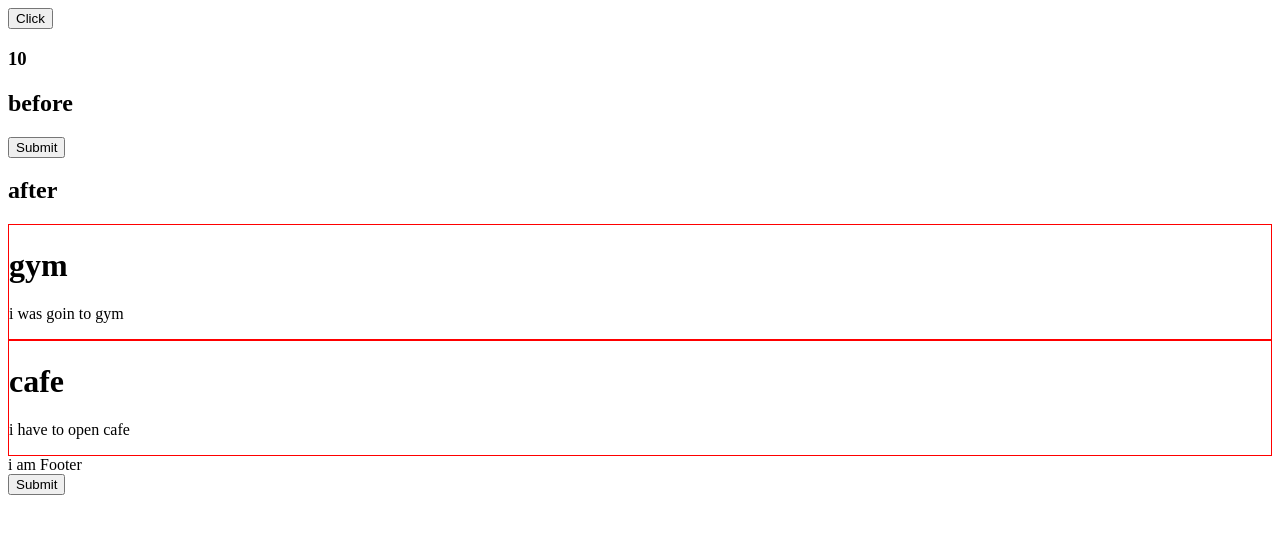
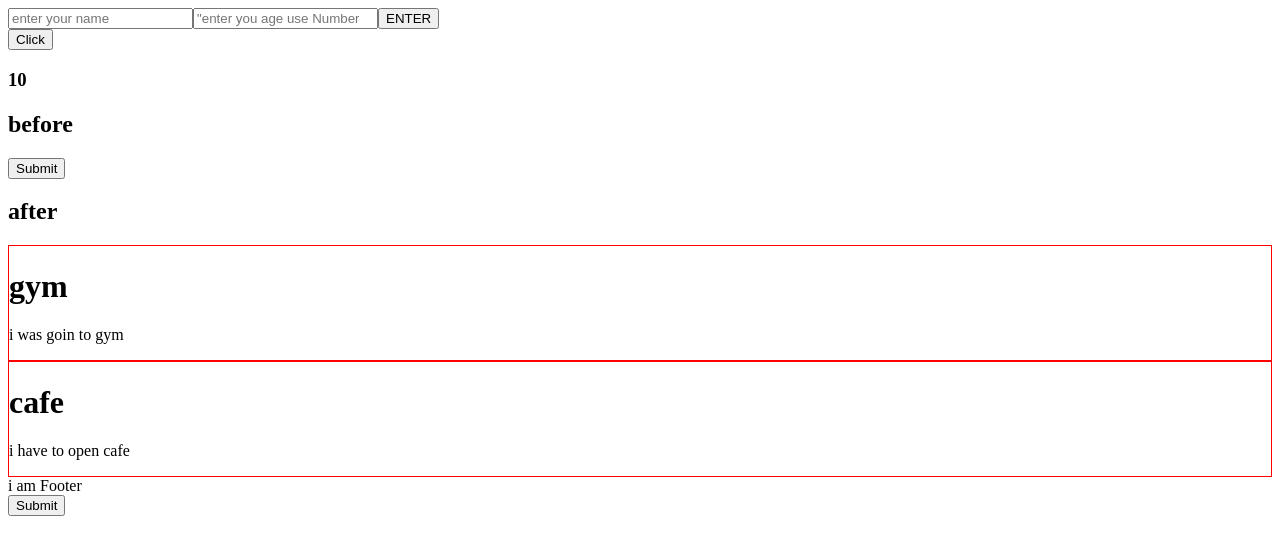
Before and after one commit to Amir-Rehman-Marwat/React-revision-in-1-day, a React (Vite) app in the folder revision1/: page / in a window 1280 px wide. Shown: the top 554 px of the page. Built offline with nearby package versions, Linux system fonts and the light colour scheme.

Commit message:
form handling and validation revised

```diff
--- a/revision1/src/App.jsx
+++ b/revision1/src/App.jsx
@@ -9,6 +9,25 @@ let x=10
   // hooks
   const [a, seta] = useState(x)
   console.log(a)
+  const [name, setname] = useState("")
+  const [age, setage] = useState("")
+
+  const submitHandler=(e)=>{
+    e.preventDefault()
+console.log("form submitted")
+const nameRegex=/^[A-Za-z\s]{2,30}$/;
+const ageRegex=/^(?:1[01][0-9]|120|[1-9]?[0-9])$/;
+const validName=nameRegex.test(name);
+const validAge=ageRegex.test(age);
+if(!validName){
+  alert("Name must contain only letters and spaces (2–30 characters)")
+}
+if(!validAge){
+  alert("Age must be a number between 0 and 120")
+}
+setname("")
+setage("")
+  }
   // other
 const response=[{heading:"gym",data:"i was goin to gym"},{heading:"cafe",data:"i have to open cafe "}]
 const run=async(data)=>{
@@ -17,6 +36,22 @@ console.log("fnc runing")
 
   return (
     <Fragment key={"helooo"}>
+
+
+      <form  onSubmit={submitHandler} action="">
+        <input type="text" placeholder='enter your name' name='name' value={name} onChange={(dets)=>{
+          setname(dets.target.value)
+        }}/>
+        <input type="number"
+        name="age"
+         id=""
+          value={age}
+          placeholder='"enter you age use Numbers only ...'
+          onChange={(dets)=>{
+setage(dets.target.value)
+        }}/>
+        <button  type="submit">ENTER</button>
+      </form>
       <button onClick={()=>{
         seta(prev=> prev+1)
         seta(prev=>prev)
```
